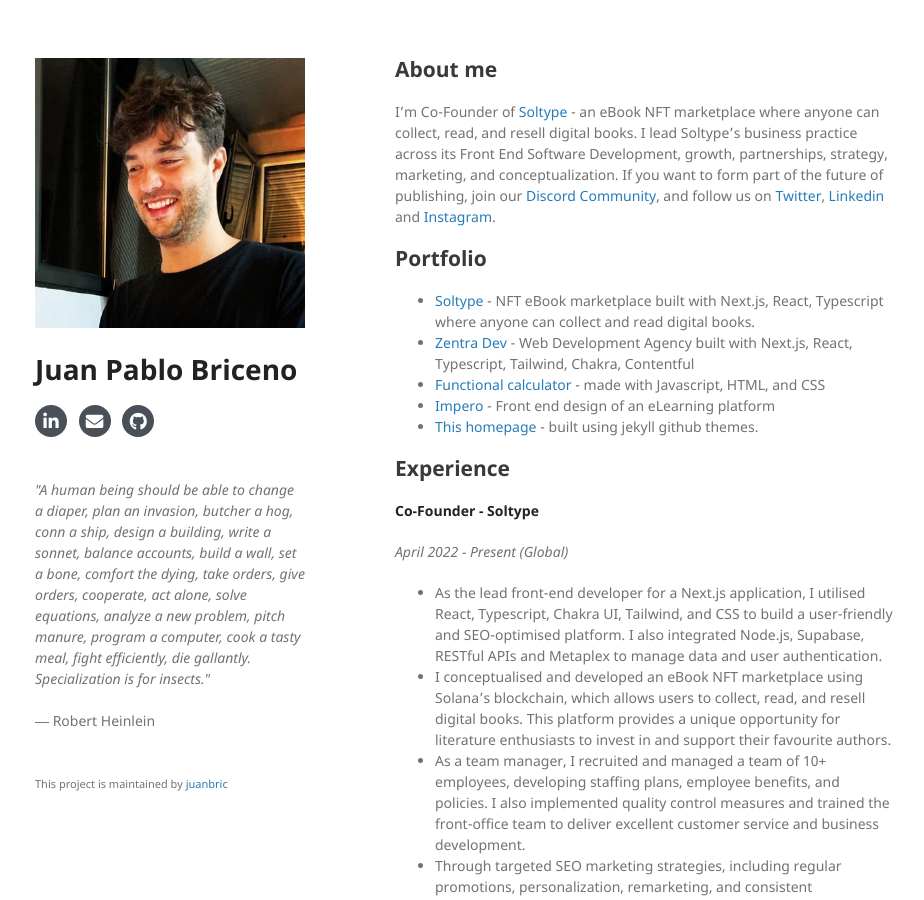
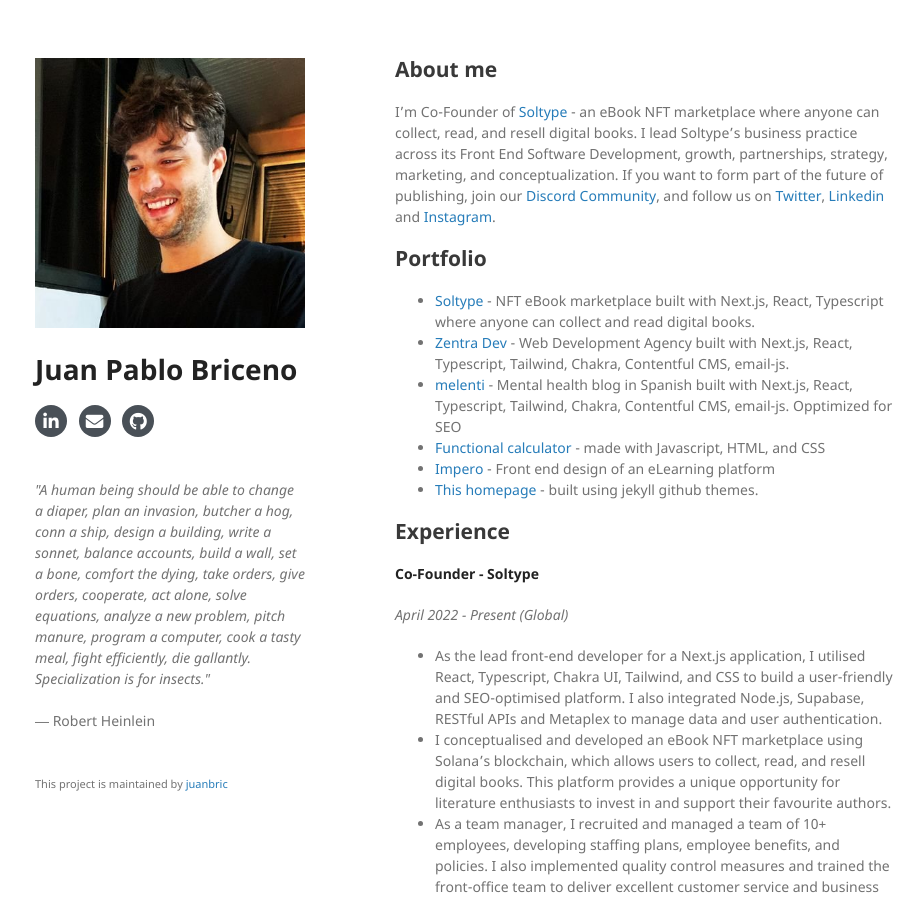
Before and after one commit to juanbric/homepage, a Jekyll site: the page built from index.md, in a window 1280 px wide and 900 px high. Shown: the whole window, without its empty margins (175-1099 px from the left). Built offline with Jekyll 4.4.1, drawn with Linux system fonts in a browser that asks for light colours; nearby versions of some CDN libraries; our own code applies the rules of GitHub Pages for plain Markdown files; a style sheet for code colours, icons or effects is not loaded.

Commit message:
Update index.md

```diff
--- a/index.md
+++ b/index.md
@@ -3,7 +3,8 @@ I'm Co-Founder of [Soltype](https://www.soltype.io/) - an eBook NFT marketplace
 
 ## Portfolio
 - [Soltype](https://www.soltype.io/) - NFT eBook marketplace built with Next.js, React, Typescript where anyone can collect and read digital books.
-- [Zentra Dev](https://zentradev.vercel.app/) - Web Development Agency built with Next.js, React, Typescript, Tailwind, Chakra, Contentful
+- [Zentra Dev](https://zentradev.vercel.app/) - Web Development Agency built with Next.js, React, Typescript, Tailwind, Chakra, Contentful CMS, email-js.
+- [melenti](https://melenti.vercel.app/) - Mental health blog in Spanish built with Next.js, React, Typescript, Tailwind, Chakra, Contentful CMS, email-js. Opptimized for SEO
 - [Functional calculator](https://juanbric.github.io/calculator/) - made with Javascript, HTML, and CSS
 - [Impero](https://juanbric.github.io/impero/dist/index.html) - Front end design of an eLearning platform
 - [This homepage](https://juanbric.github.io/homepage/) - built using jekyll github themes.
```
